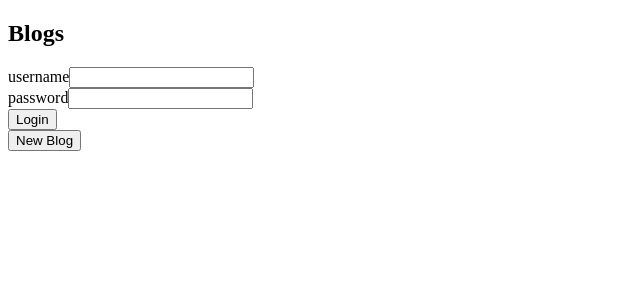
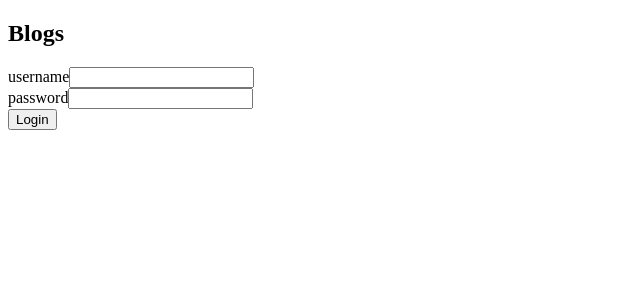
Before and after one commit to fazzolari17/FullStackOpen, a React (Create React App) app in the folder Part5/bloglist-frontend/: page / in a window 1280 px wide. Shown: the top 300 px of the page, without its empty margins (0-640 px from the left). Built offline with nearby package versions, Linux system fonts and the light colour scheme.

Commit message:
rerfactor code and add ux improvements

```diff
--- a/Part5/bloglist-frontend/src/App.js
+++ b/Part5/bloglist-frontend/src/App.js
@@ -11,7 +11,9 @@ const App = () => {
   const [ blogs, setBlogs ] = useState([])
   const [ user, setUser ] = useState(null)
   const [ errorMessage, setErrorMessage ] = useState(null)
-  const [ newBlog, setNewBlog ] = useState({title: '', author: '', url: '', added: false})
+  const [ newBlog, setNewBlog ] = useState({ title: '', author: '', url: '', added: false })
+
+
 
   useEffect(() => {
     const loggedInUserJSON = localStorage.getItem('loggedInUser')
@@ -19,41 +21,45 @@ const App = () => {
     if (loggedInUserJSON) {
       const user = JSON.parse(loggedInUserJSON)
       setUser(user)
+
       blogService.setToken(user.token)
-      console.log(user.token)
 
       blogService
         .getAll(user.token)
         .then(blogsFromServer => setBlogs( blogsFromServer ))
     }
-  }, [newBlog])
+  }, [ newBlog ])
 
-  const blogsMapped = blogs.map(blog =>
-    <Blog key={blog.id} blog={blog} />
+  const blogsMappedFromServer = blogs.map(blog =>
+    <Blog key={blog.id} blog={blog} user={user} setBlogs={setBlogs}/>
   )
+
+  const sortedByLikes = blogsMappedFromServer.sort((a, b) => parseInt(b.props.blog.likes) - parseInt(a.props.blog.likes))
 
   return (
     <div>
       <h2>Blogs</h2>
       {errorMessage !== null && <ErrorMessage message={errorMessage}/>}
       {newBlog.added && <SuccessMessage newBlog={newBlog}/>}
-      {user === null &&
+      {user === null ?
         <LoginForm
           setUser={setUser}
           user={user}
           setErrorMessage={setErrorMessage}
           errorMessage={errorMessage}
           setBlogs={setBlogs}
-        /> }
+        />
+
+        :
         <BlogForm
           user={user}
           setUser={setUser}
           setNewBlog={setNewBlog}
           newBlog={newBlog}
           setBlogs={setBlogs}
-      />
+        />}
 
-      { blogsMapped }
+      { sortedByLikes }
     </div>
   )
 }
```
Lines whose indentation alone changed are shown as unchanged.
